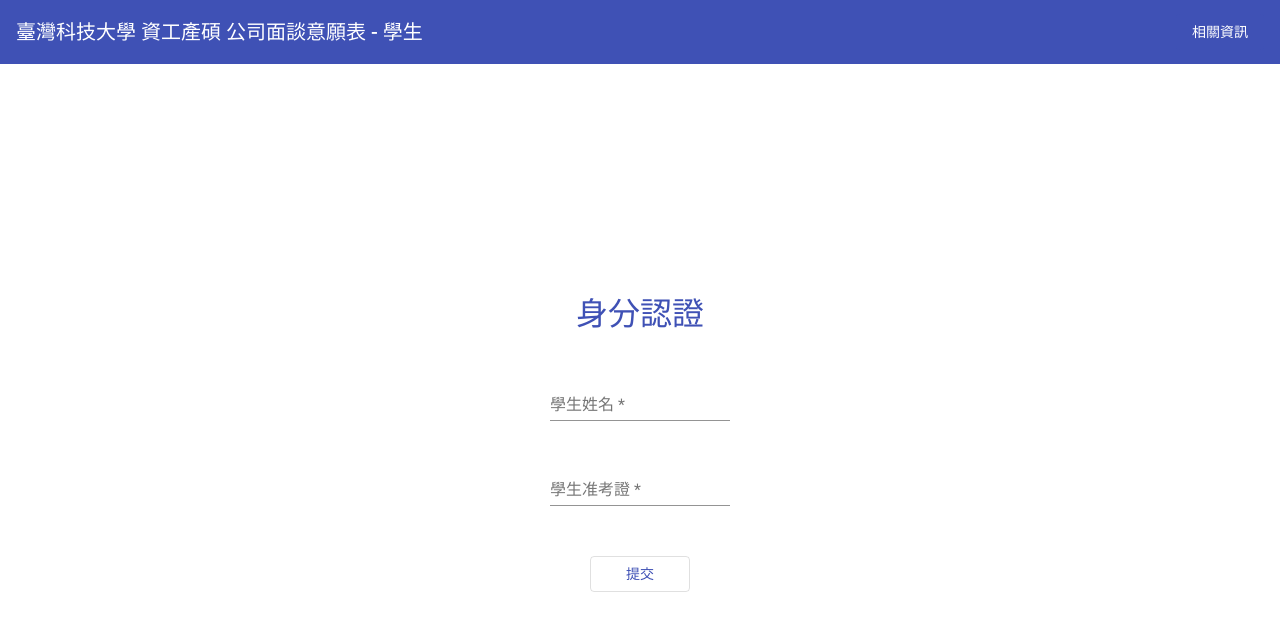
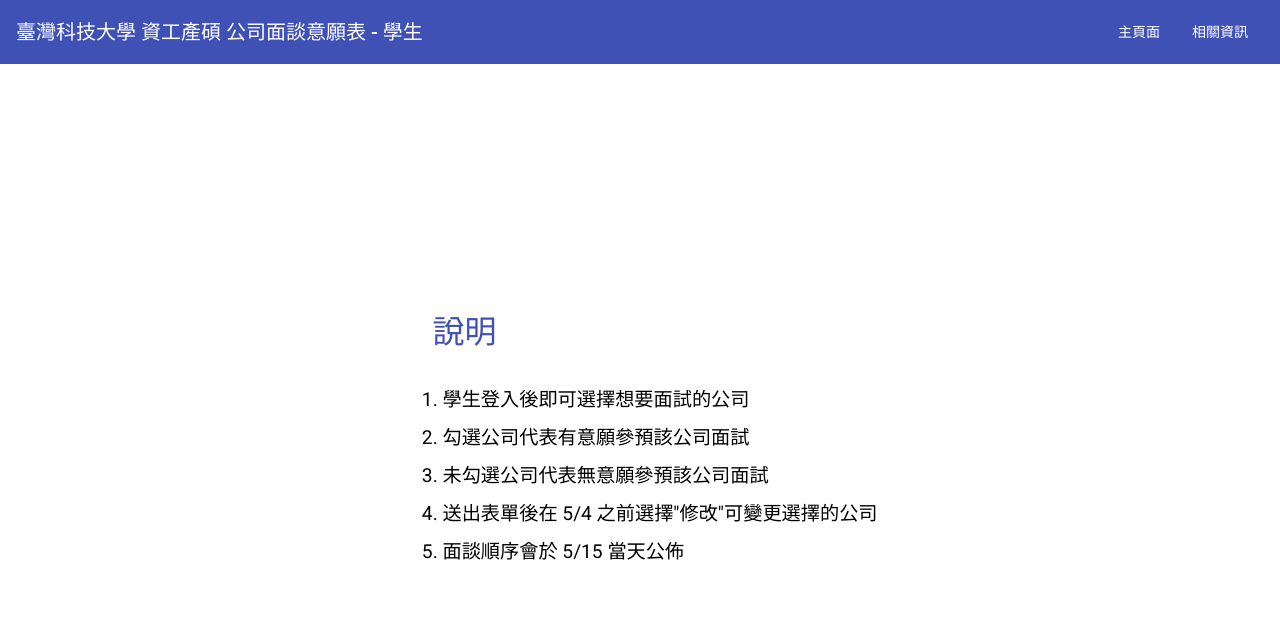
Before and after one commit to B10615035/student-frontend, an Angular app: page /information in a window 1280 px wide. Before the commit this address led to /. Shown: the top 630 px of the page. Built offline with nearby package versions, Linux system fonts and the light colour scheme.

Commit message:
add information page & router

```diff
--- a/src/app/app-routing.module.ts
+++ b/src/app/app-routing.module.ts
@@ -1,7 +1,12 @@
 import { NgModule } from '@angular/core';
 import { RouterModule, Routes } from '@angular/router';
+import { InformationComponent } from './information/information.component';
+import { LoginComponent } from './login/login.component';
 
-const routes: Routes = [];
+const routes: Routes = [
+  {path:'', component: LoginComponent},
+  {path:'information', component: InformationComponent}
+];
 
 @NgModule({
   imports: [RouterModule.forRoot(routes)],
--- a/src/app/app.component.html
+++ b/src/app/app.component.html
@@ -1,6 +1,9 @@
 <mat-toolbar color="primary" class="navbar">
   <span>臺灣科技大學 資工產碩 公司面談意願表 - 學生</span>
-  <button mat-flat-button color="primary">相關資訊</button>
+  <div class="">
+    <button mat-flat-button color="primary" (click)="route_mainPage()">主頁面</button>
+    <button mat-flat-button color="primary" routerLink="/information">相關資訊</button>
+  </div>
 </mat-toolbar>
 
-<app-login></app-login>
+<router-outlet></router-outlet>
--- a/src/app/app.component.ts
+++ b/src/app/app.component.ts
@@ -7,4 +7,8 @@
 })
 export class AppComponent {
   title = 'student-frontend';
+
+  route_mainPage(){
+
+  }
 }
--- a/src/app/app.module.ts
+++ b/src/app/app.module.ts
@@ -12,12 +12,14 @@
 import { MatFormFieldModule } from '@angular/material/form-field';
 import { FormsModule, ReactiveFormsModule } from '@angular/forms';
 import { MatSnackBarModule } from '@angular/material/snack-bar';
+import { InformationComponent } from './information/information.component';
 
 
 @NgModule({
   declarations: [
     AppComponent,
-    LoginComponent
+    LoginComponent,
+    InformationComponent
   ],
   imports: [
     BrowserModule,
--- /dev/null
+++ b/src/app/information/information.component.html
@@ -0,0 +1,10 @@
+<div class="information_block">
+  <ol>
+    <p>說明</p>
+    <li>學生登入後即可選擇想要面試的公司</li>
+    <li>勾選公司代表有意願參預該公司面試</li>
+    <li>未勾選公司代表無意願參預該公司面試</li>
+    <li>送出表單後在 5/4 之前選擇"修改"可變更選擇的公司</li>
+    <li>面談順序會於 5/15 當天公佈</li>
+  </ol>
+</div>
--- /dev/null
+++ b/src/app/information/information.component.scss
@@ -0,0 +1,19 @@
+@import 'src/custom.scss';
+.information_block {
+  height: calc(100% - 80px);
+  width: 100%;
+  display: flex;
+  flex-direction: column;
+  align-items: center;
+  justify-content: center;
+
+  p{
+      font-size: 2rem;
+      color: $deep-blue;
+  }
+
+  li{
+    margin: 10px;
+    font-size: 1.2rem;
+  }
+}
--- /dev/null
+++ b/src/app/information/information.component.ts
@@ -0,0 +1,15 @@
+import { Component, OnInit } from '@angular/core';
+
+@Component({
+  selector: 'app-information',
+  templateUrl: './information.component.html',
+  styleUrls: ['./information.component.scss']
+})
+export class InformationComponent implements OnInit {
+
+  constructor() { }
+
+  ngOnInit(): void {
+  }
+
+}
--- a/src/index.html
+++ b/src/index.html
@@ -2,7 +2,7 @@
 <html lang="en">
 <head>
   <meta charset="utf-8">
-  <title>StudentFrontend</title>
+  <title>Frontend</title>
   <base href="/">
   <meta name="viewport" content="width=device-width, initial-scale=1">
   <link rel="icon" type="image/x-icon" href="favicon.ico">
```
Also changed, not shown: 1 other file (tests, documents, lock files or other folders).
